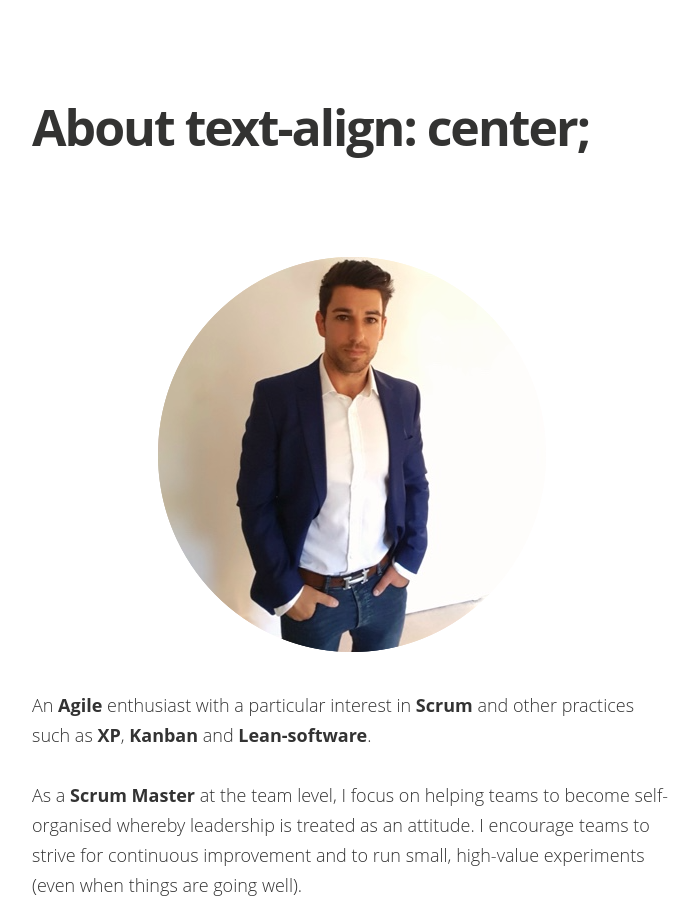
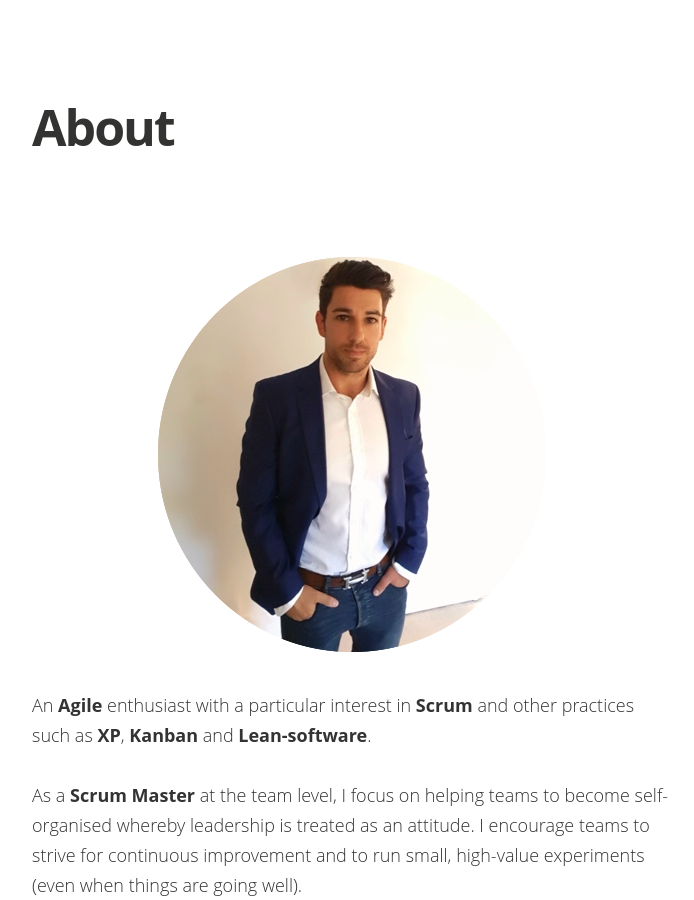
Before and after one commit to IamJackReed/JackReed, a Jekyll site: the page built from about.md, in a window 1280 px wide and 900 px high. Shown: the whole window, without its empty margins (288-982 px from the left). Built offline with Jekyll 4.4.1, drawn with Linux system fonts in a browser that asks for light colours; nearby versions of some CDN libraries; some web fonts are replaced.

Commit message:
Update page.html

```diff
--- a/_layouts/page.html
+++ b/_layouts/page.html
@@ -13,7 +13,7 @@
             Article Image
           </div>
           <div class="post-meta">
-            <h1 class="post-title">{{ page.title }} text-align: center;</h1>
+            <h1 text-align: center; class="post-title">{{ page.title }}</h1>
             <div class="cf post-meta-text">
               <div class="author-image" style="background-image: url({{ site.author_image | prepend: site.baseurl }})">Blog Logo</div>
               <h4 class="author-name" itemprop="author" itemscope itemtype="http://schema.org/Person">{{ site.author }}</h4>
@@ -26,7 +26,7 @@
         {% else %}
         <div class="noarticleimage">
           <div class="post-meta">
-            <h1 class="post-title">{{ page.title }} text-align: center;</h1>
+            <h1 text-align: center; class="post-title">{{ page.title }}</h1>
             <div class="cf post-meta-text">
               <div class="author-image" style="background-image: url({{ page.author_image }})">Blog Logo</div>
               <h4 class="author-name" itemprop="author" itemscope itemtype="http://schema.org/Person">{{ page.author }}</h4>
```
